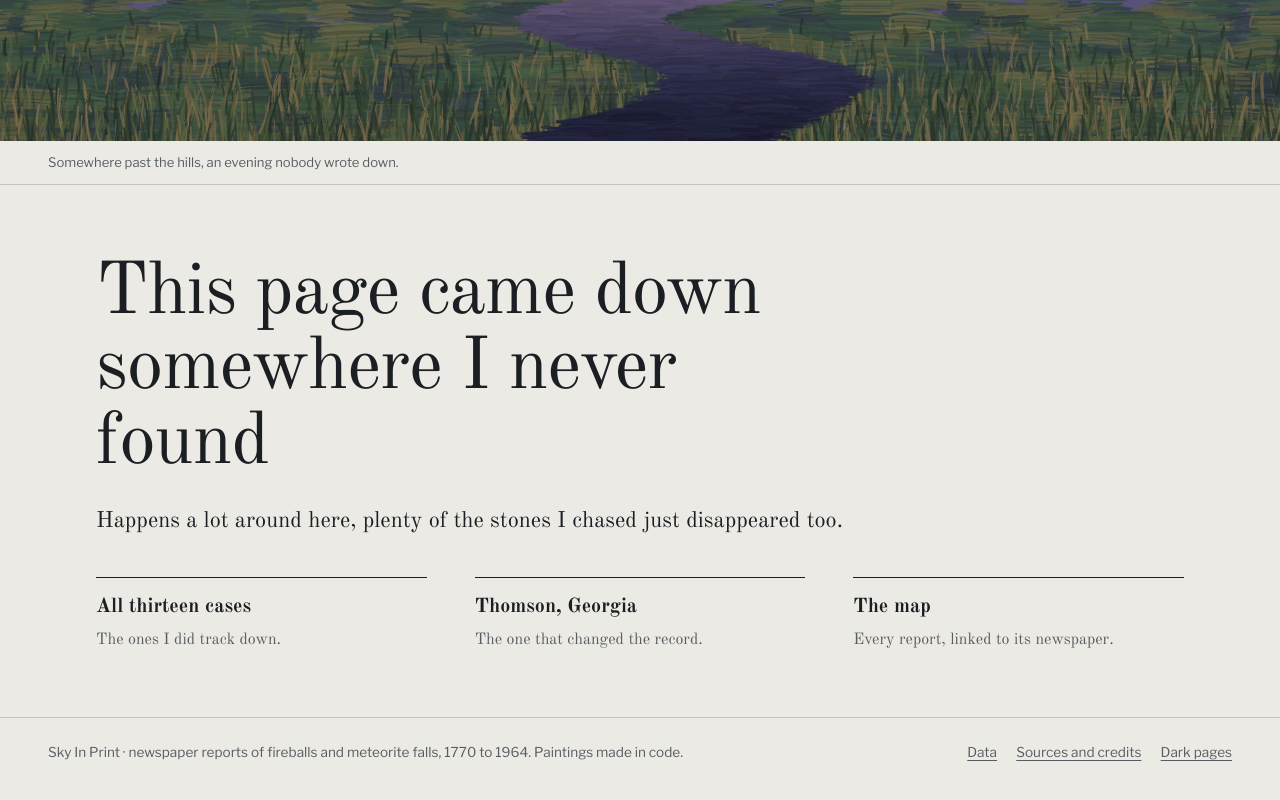
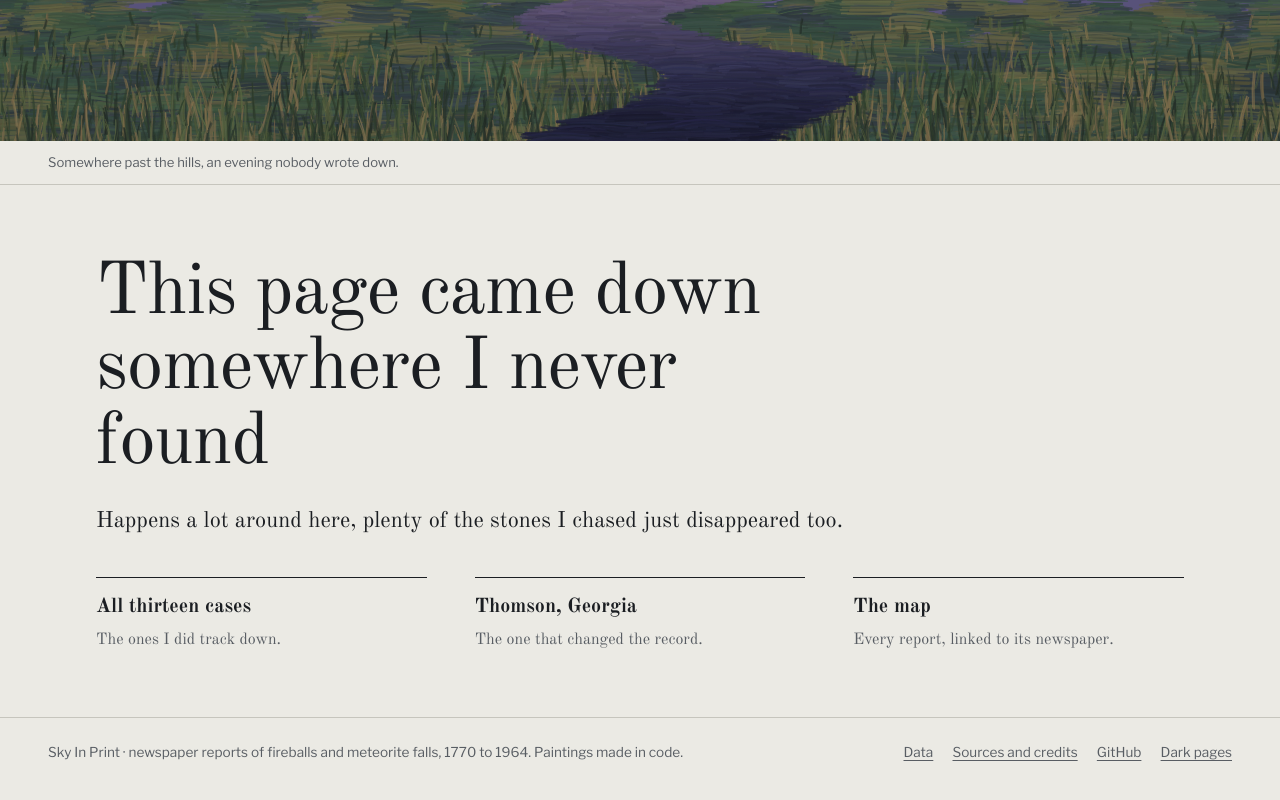
Before and after one commit to tylerc122/sky-in-print, a plain HTML site: page site/404.html in a window 1280 px wide. Shown: the part 540-1340 px from the top of the page. Drawn offline with nearby package versions, Linux system fonts and the light colour scheme; animation ran at ten frames a second.

Commit message:
linked the github repo in the site footer

```diff
--- a/site/404.html
+++ b/site/404.html
@@ -44,7 +44,7 @@
 
 <footer class="foot">
   <p>Sky In Print · newspaper reports of fireballs and meteorite falls, 1770 to 1964. Paintings made in code.</p>
-  <nav aria-label="Footer"><a href="/about#data">Data</a><a href="/about#sources">Sources and credits</a><button class="theme" type="button">Dark pages</button></nav>
+  <nav aria-label="Footer"><a href="/about#data">Data</a><a href="/about#sources">Sources and credits</a><a href="https://github.com/tylerc122/sky-in-print">GitHub</a><button class="theme" type="button">Dark pages</button></nav>
 </footer>
 
 <script src="/assets/paint.js?v=2"></script>
```
Also changed, not shown: site/about.html (+1 -1 lines), site/archive.html (+1 -1 lines), site/case.html (+1 -1 lines), site/fireball.html (+1 -1 lines), site/index.html (+1 -1 lines).
